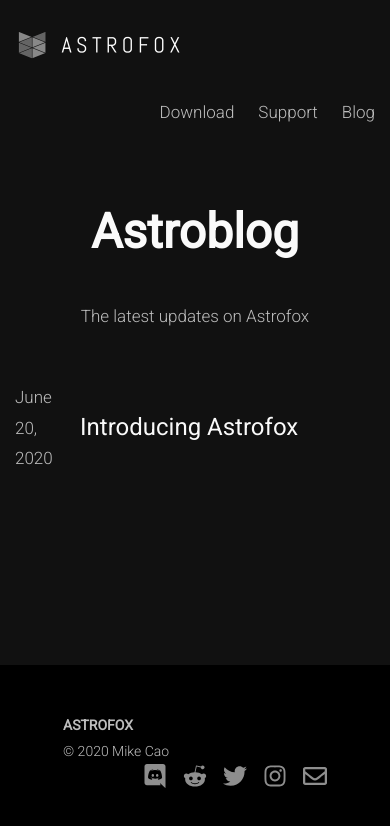
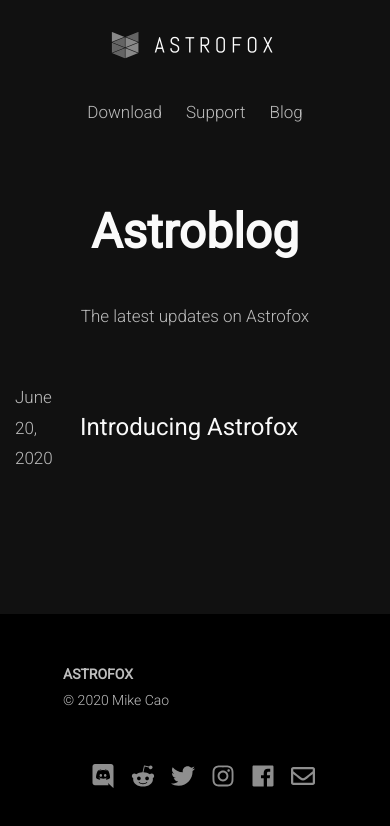
Before and after one commit to astrofox-io/website, a Next.js app: page /blog in a window 390 px wide. Shown: the top 826 px of the page. Built offline with nearby package versions, Linux system fonts and the light colour scheme.

Commit message:
Added Facebook link. Responsive updates.

```diff
--- a/components/block.js
+++ b/components/block.js
@@ -3,7 +3,7 @@
 
 export default function Block({ className, icon, title, href, children }) {
   return (
-    <div className={classNames('block center col-lg-4 col-sm-12 mb-5', className)}>
+    <div className={classNames('block center col-12 col-sm-10 col-lg-4 mb-5', className)}>
       {icon && <div className="icon">{icon}</div>}
       {title && (
         <h2>
--- a/components/footer.js
+++ b/components/footer.js
@@ -6,11 +6,11 @@
     <footer id="footer">
       <div className="container">
         <div className="row">
-          <div className="col-lg-6">
+          <div className="col-12 col-lg-6">
             <b>ASTROFOX</b>
             <div>&copy; {new Date().getFullYear()} Mike Cao</div>
           </div>
-          <div className="col-lg-6">
+          <div className="col-12 col-lg-6">
             <Social />
           </div>
         </div>
--- a/components/header.js
+++ b/components/header.js
@@ -6,7 +6,7 @@
     <header id="header" className="container">
       <div className="row">
         <div className="col-lg-6 col-sm-12">
-          <div className="header__title">
+          <div className="header-title justify-content-center">
             <Link href="/">
               <a>
                 <img src="/images/title.png" height={50} />
@@ -15,7 +15,7 @@
           </div>
         </div>
         <nav className="col-lg-6 col-sm-12">
-          <ul className="header__links">
+          <ul className="header-links justify-content-center">
             <li>
               <Link href="/download">
                 <a>Download</a>
--- a/components/social.js
+++ b/components/social.js
@@ -4,12 +4,13 @@
 import Discord from 'assets/discord.svg';
 import Reddit from 'assets/reddit.svg';
 import Instagram from 'assets/instagram.svg';
+import Facebook from 'assets/facebook.svg';
 import Email from 'assets/email.svg';
 import config from 'config/site.json';
 
 export default function Social() {
   return (
-    <div className="social-links">
+    <div className="social-links pt-5 pt-lg-0 justify-content-center justify-content-lg-end">
       <a href={config.discordUrl} target="_blank">
         <Discord />
       </a>
@@ -22,6 +23,9 @@
       <a href={config.instagramUrl} target="_blank">
         <Instagram />
       </a>
+      <a href={config.facebookUrl} target="_blank">
+        <Facebook />
+      </a>
       <a href={`mailto:${config.email}`} target="_blank">
         <Email />
       </a>
--- a/components/video.js
+++ b/components/video.js
@@ -3,7 +3,7 @@
 export default function Video({ video, width, height }) {
   return (
     <div id={`video-${video}`} className="video ga">
-      <div className="video__wrapper" style={{ paddingBottom: `${(height / width) * 100}%` }}>
+      <div className="video-wrapper" style={{ paddingBottom: `${(height / width) * 100}%` }}>
         <iframe
           width={width}
           height={height}
--- a/config/site.json
+++ b/config/site.json
@@ -3,5 +3,6 @@
   "discordUrl": "https://discord.gg/wJ6pyMZ",
   "redditUrl": "https://www.reddit.com/r/astrofox/",
   "twitterUrl": "https://twitter.com/astrofox_io",
-  "instagramUrl": "https://www.instagram.com/astrofox.io/"
+  "instagramUrl": "https://www.instagram.com/astrofox.io/",
+  "facebookUrl": "https://www.facebook.com/astrofox.io"
 }
--- a/pages/download.js
+++ b/pages/download.js
@@ -29,11 +29,11 @@
 }
 
 const Item = ({ title, icon, type, version, path }) => (
-  <Block icon={icon}>
+  <Block icon={icon} className="col-sm-12">
     <div className="mt-5 mb-5">{title}</div>
     <a
       href={`${URL}/${path.replace('-mac.zip', '.dmg')}`}
-      className="button ga mb-sm-5"
+      className="button ga mb-5"
       id={`download-button-${type}`}
     >
       <ArrowDown className="button-icon" /> {`Download v${version}`}
--- a/styles/index.css
+++ b/styles/index.css
@@ -96,40 +96,48 @@
   max-width: 720px;
 }
 
-.header__title {
+.header-title {
   display: flex;
   align-items: center;
   flex: 1;
 }
 
-.header__logo {
+.header-logo {
   width: 36px;
   margin-right: 16px;
   opacity: 0.5;
 }
 
-.header__name {
+.header-name {
   text-transform: uppercase;
   letter-spacing: 8px;
 }
 
-.header__name a {
+.header-name a {
   color: #bdbdbd;
 }
 
-.header__links {
+.header-links {
   display: flex;
   align-items: center;
   justify-content: flex-end;
   list-style: none;
+  padding: 0;
 }
 
-.header__links a {
-  color: #bdbdbd;
+.header-links li {
   margin-left: 24px;
 }
 
-.header__links a:hover {
+.header-links li:first-child {
+  margin-left: 0;
+}
+
+.header-links a {
+  color: #bdbdbd;
+}
+
+.header-links a:hover {
   color: #fafafa;
 }
 
@@ -230,7 +238,7 @@
   flex: 1;
 }
 
-.video__wrapper {
+.video-wrapper {
   position: relative;
   height: 0;
   overflow: hidden;
@@ -261,7 +269,6 @@
 
 .social-links {
   display: flex;
-  justify-content: flex-end;
   align-items: center;
 }
 
```
